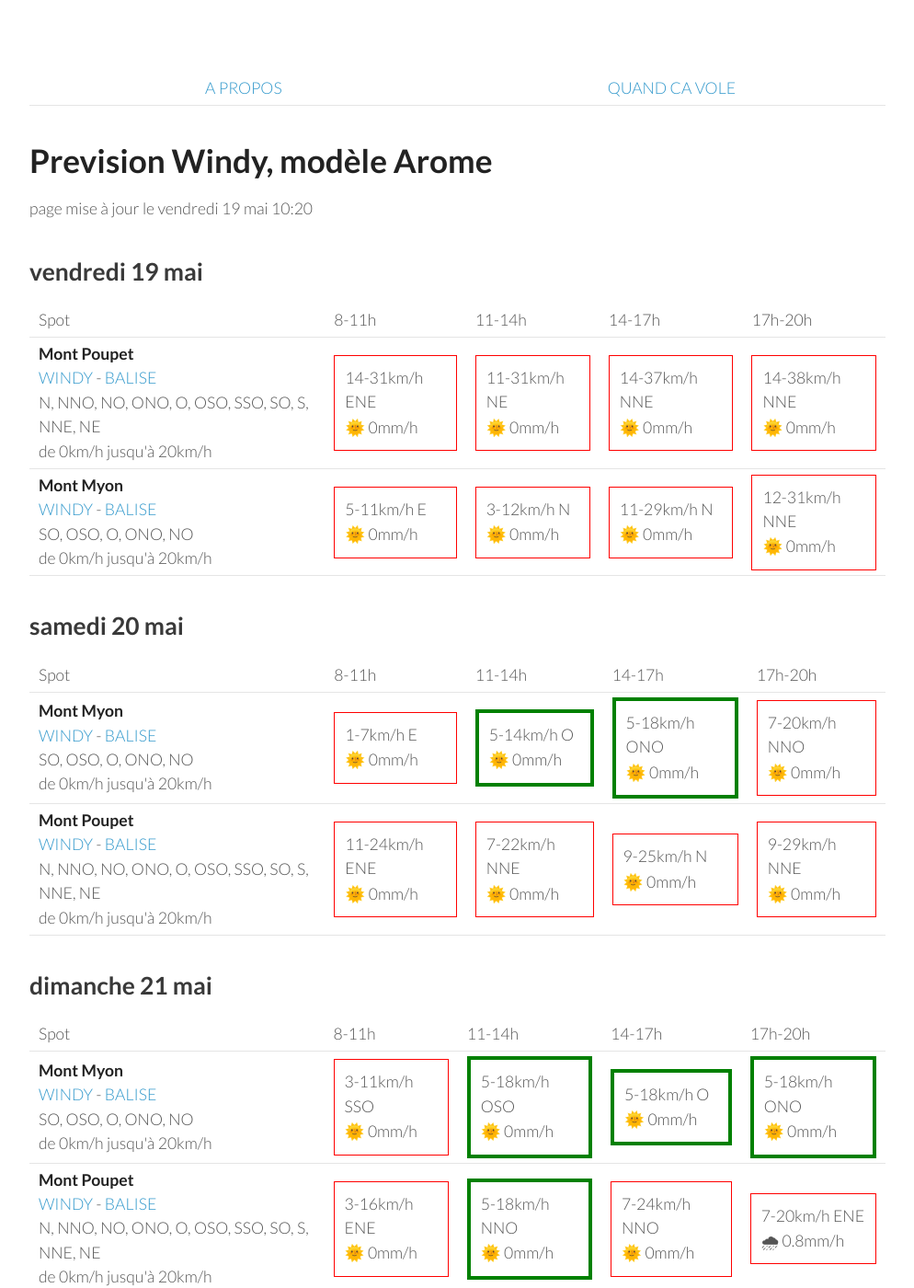
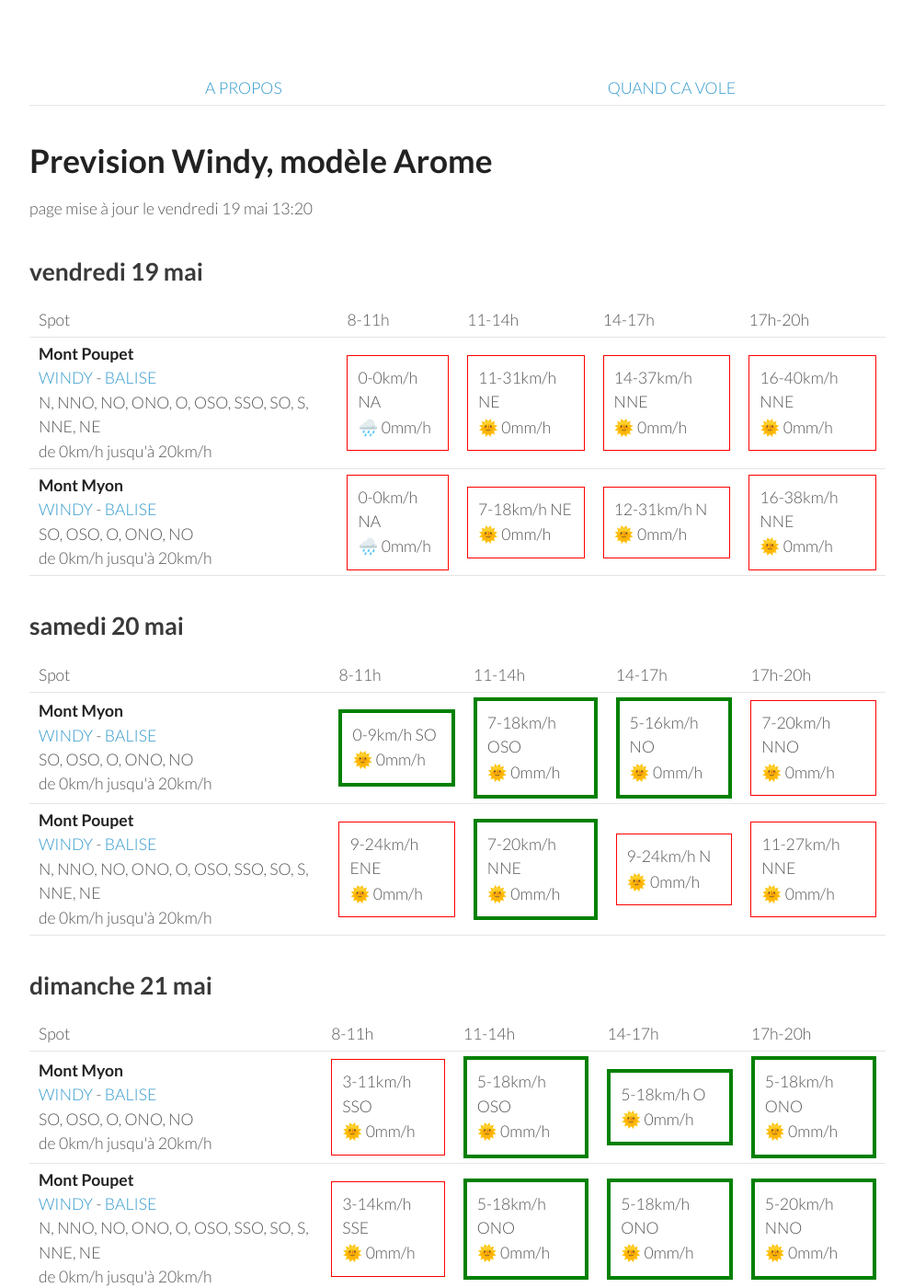
Before and after one commit to parapente-dans-le-nord/parapente-dans-le-nord.github.io, a Jekyll site: the page built from jura.markdown, in a window 1280 px wide and 1400 px high. Shown: the whole window at 92% size, without its empty margins (26-1020 px from the left). Built offline with Jekyll 4.4.1, drawn with Linux system fonts in a browser that asks for light colours; some of the changed text lies outside the part shown.

Commit message:
update index.markdown

```diff
--- a/jura.markdown
+++ b/jura.markdown
@@ -7,7 +7,7 @@ title:  "Tous les spots"
 {: .links}
 
 # Prevision Windy, modèle Arome
-page mise à jour le vendredi 19 mai 10:20
+page mise à jour le vendredi 19 mai 13:20
 
 ## vendredi 19 mai
 
@@ -24,21 +24,19 @@ page mise à jour le vendredi 19 mai 10:20
 <tr>
         <td><strong>Mont Poupet</strong><br><a href="https://windy.com/46.970/5.876?46.541,5.876,8">WINDY</a> - <span class=""><a href="http://www.balisemeteo.com/balise.php?idBalise=92">BALISE</a> </span><br> <span class="vent-favorable">N, NNO, NO, ONO, O, OSO, SSO, SO, S, NNE, NE</span><br><span class="force-vent">de 0km/h jusqu'à 20km/h</span> </td>
 
-            <td><div class="not-flyable"><p>14-31km/h ENE</p><p>🌞 0mm/h</p></div></td>
+            <td><div class="not-flyable"><p>0-0km/h NA</p><p>🌧️ 0mm/h</p></div></td>
             <td><div class="not-flyable"><p>11-31km/h NE</p><p>🌞 0mm/h</p></div></td>
             <td><div class="not-flyable"><p>14-37km/h NNE</p><p>🌞 0mm/h</p></div></td>
-            <td><div class="not-flyable"><p>14-38km/h NNE</p><p>🌞 0mm/h</p></div></td>
-
+            <td><div class="not-flyable"><p>16-40km/h NNE</p><p>🌞 0mm/h</p></div></td>
 
     </tr>
 <tr>
         <td><strong>Mont Myon</strong><br><a href="https://windy.com/46.331/5.397?45.898,5.394,8,m:eWoagj8">WINDY</a> - <span class=""><a href="http://www.balisemeteo.com/balise.php?idBalise=70">BALISE</a> </span><br> <span class="vent-favorable">SO, OSO, O, ONO, NO</span><br><span class="force-vent">de 0km/h jusqu'à 20km/h</span> </td>
 
-            <td><div class="not-flyable"><p>5-11km/h E</p><p>🌞 0mm/h</p></div></td>
-            <td><div class="not-flyable"><p>3-12km/h N</p><p>🌞 0mm/h</p></div></td>
-            <td><div class="not-flyable"><p>11-29km/h N</p><p>🌞 0mm/h</p></div></td>
-            <td><div class="not-flyable"><p>12-31km/h NNE</p><p>🌞 0mm/h</p></div></td>
-
+            <td><div class="not-flyable"><p>0-0km/h NA</p><p>🌧️ 0mm/h</p></div></td>
+            <td><div class="not-flyable"><p>7-18km/h NE</p><p>🌞 0mm/h</p></div></td>
+            <td><div class="not-flyable"><p>12-31km/h N</p><p>🌞 0mm/h</p></div></td>
+            <td><div class="not-flyable"><p>16-38km/h NNE</p><p>🌞 0mm/h</p></div></td>
 
     </tr>
 
@@ -60,9 +58,9 @@ page mise à jour le vendredi 19 mai 10:20
 <tr>
         <td><strong>Mont Myon</strong><br><a href="https://windy.com/46.331/5.397?45.898,5.394,8,m:eWoagj8">WINDY</a> - <span class=""><a href="http://www.balisemeteo.com/balise.php?idBalise=70">BALISE</a> </span><br> <span class="vent-favorable">SO, OSO, O, ONO, NO</span><br><span class="force-vent">de 0km/h jusqu'à 20km/h</span> </td>
 
-            <td><div class="not-flyable"><p>1-7km/h E</p><p>🌞 0mm/h</p></div></td>
-            <td><div class="flyable"><p>5-14km/h O</p><p>🌞 0mm/h</p></div></td>
-            <td><div class="flyable"><p>5-18km/h ONO</p><p>🌞 0mm/h</p></div></td>
+            <td><div class="flyable"><p>0-9km/h SO</p><p>🌞 0mm/h</p></div></td>
+            <td><div class="flyable"><p>7-18km/h OSO</p><p>🌞 0mm/h</p></div></td>
+            <td><div class="flyable"><p>5-16km/h NO</p><p>🌞 0mm/h</p></div></td>
             <td><div class="not-flyable"><p>7-20km/h NNO</p><p>🌞 0mm/h</p></div></td>
 
 
@@ -70,10 +68,10 @@ page mise à jour le vendredi 19 mai 10:20
 <tr>
         <td><strong>Mont Poupet</strong><br><a href="https://windy.com/46.970/5.876?46.541,5.876,8">WINDY</a> - <span class=""><a href="http://www.balisemeteo.com/balise.php?idBalise=92">BALISE</a> </span><br> <span class="vent-favorable">N, NNO, NO, ONO, O, OSO, SSO, SO, S, NNE, NE</span><br><span class="force-vent">de 0km/h jusqu'à 20km/h</span> </td>
 
-            <td><div class="not-flyable"><p>11-24km/h ENE</p><p>🌞 0mm/h</p></div></td>
-            <td><div class="not-flyable"><p>7-22km/h NNE</p><p>🌞 0mm/h</p></div></td>
-            <td><div class="not-flyable"><p>9-25km/h N</p><p>🌞 0mm/h</p></div></td>
-            <td><div class="not-flyable"><p>9-29km/h NNE</p><p>🌞 0mm/h</p></div></td>
+            <td><div class="not-flyable"><p>9-24km/h ENE</p><p>🌞 0mm/h</p></div></td>
+            <td><div class="flyable"><p>7-20km/h NNE</p><p>🌞 0mm/h</p></div></td>
+            <td><div class="not-flyable"><p>9-24km/h N</p><p>🌞 0mm/h</p></div></td>
+            <td><div class="not-flyable"><p>11-27km/h NNE</p><p>🌞 0mm/h</p></div></td>
 
 
     </tr>
@@ -106,10 +104,10 @@ page mise à jour le vendredi 19 mai 10:20
 <tr>
         <td><strong>Mont Poupet</strong><br><a href="https://windy.com/46.970/5.876?46.541,5.876,8">WINDY</a> - <span class=""><a href="http://www.balisemeteo.com/balise.php?idBalise=92">BALISE</a> </span><br> <span class="vent-favorable">N, NNO, NO, ONO, O, OSO, SSO, SO, S, NNE, NE</span><br><span class="force-vent">de 0km/h jusqu'à 20km/h</span> </td>
 
-            <td><div class="not-flyable"><p>3-16km/h ENE</p><p>🌞 0mm/h</p></div></td>
-            <td><div class="flyable"><p>5-18km/h NNO</p><p>🌞 0mm/h</p></div></td>
-            <td><div class="not-flyable"><p>7-24km/h NNO</p><p>🌞 0mm/h</p></div></td>
-            <td><div class="not-flyable"><p>7-20km/h ENE</p><p>🌧 0.8mm/h</p></div></td>
+            <td><div class="not-flyable"><p>3-14km/h SSE</p><p>🌞 0mm/h</p></div></td>
+            <td><div class="flyable"><p>5-18km/h ONO</p><p>🌞 0mm/h</p></div></td>
+            <td><div class="flyable"><p>5-18km/h ONO</p><p>🌞 0mm/h</p></div></td>
+            <td><div class="flyable"><p>5-20km/h NNO</p><p>🌞 0mm/h</p></div></td>
 
 
     </tr>
@@ -132,10 +130,10 @@ page mise à jour le vendredi 19 mai 10:20
 <tr>
         <td><strong>Mont Poupet</strong><br><a href="https://windy.com/46.970/5.876?46.541,5.876,8">WINDY</a> - <span class=""><a href="http://www.balisemeteo.com/balise.php?idBalise=92">BALISE</a> </span><br> <span class="vent-favorable">N, NNO, NO, ONO, O, OSO, SSO, SO, S, NNE, NE</span><br><span class="force-vent">de 0km/h jusqu'à 20km/h</span> </td>
 
-            <td><div class="flyable"><p>7-16km/h SSO</p><p>🌞 0mm/h</p></div></td>
-            <td><div class="flyable"><p>7-18km/h O</p><p>🌧 0.2mm/h</p></div></td>
-            <td><div class="flyable"><p>3-20km/h ONO</p><p>🌧 0.4mm/h</p></div></td>
-            <td><div class="flyable"><p>5-20km/h NNE</p><p>🌧 0.3mm/h</p></div></td>
+            <td><div class="flyable"><p>3-11km/h SO</p><p>🌞 0mm/h</p></div></td>
+            <td><div class="flyable"><p>5-18km/h ONO</p><p>🌧 0.2mm/h</p></div></td>
+            <td><div class="flyable"><p>5-20km/h NNO</p><p>🌧 1.2mm/h</p></div></td>
+            <td><div class="not-flyable"><p>9-24km/h N</p><p>🌧 1.2mm/h</p></div></td>
 
 
     </tr>
@@ -168,10 +166,10 @@ page mise à jour le vendredi 19 mai 10:20
 <tr>
         <td><strong>Mont Poupet</strong><br><a href="https://windy.com/46.970/5.876?46.541,5.876,8">WINDY</a> - <span class=""><a href="http://www.balisemeteo.com/balise.php?idBalise=92">BALISE</a> </span><br> <span class="vent-favorable">N, NNO, NO, ONO, O, OSO, SSO, SO, S, NNE, NE</span><br><span class="force-vent">de 0km/h jusqu'à 20km/h</span> </td>
 
-            <td><div class="flyable"><p>3-11km/h ONO</p><p>🌞 0mm/h</p></div></td>
-            <td><div class="flyable"><p>5-16km/h NO</p><p>🌧 0.3mm/h</p></div></td>
-            <td><div class="not-flyable"><p>9-22km/h N</p><p>🌧 0.6mm/h</p></div></td>
-            <td><div class="not-flyable"><p>7-24km/h NNE</p><p>🌧 1.8mm/h</p></div></td>
+            <td><div class="flyable"><p>5-14km/h NNE</p><p>🌞 0mm/h</p></div></td>
+            <td><div class="not-flyable"><p>12-29km/h NNE</p><p>🌧 0.3mm/h</p></div></td>
+            <td><div class="not-flyable"><p>14-33km/h NNE</p><p>🌧 1mm/h</p></div></td>
+            <td><div class="not-flyable"><p>14-38km/h NNE</p><p>🌧 0.7mm/h</p></div></td>
 
 
     </tr>
@@ -202,6 +200,16 @@ page mise à jour le vendredi 19 mai 10:20
       <td>17h-20h</td>
     </tr>
 <tr>
+        <td><strong>Mont Poupet</strong><br><a href="https://windy.com/46.970/5.876?46.541,5.876,8">WINDY</a> - <span class=""><a href="http://www.balisemeteo.com/balise.php?idBalise=92">BALISE</a> </span><br> <span class="vent-favorable">N, NNO, NO, ONO, O, OSO, SSO, SO, S, NNE, NE</span><br><span class="force-vent">de 0km/h jusqu'à 20km/h</span> </td>
+
+            <td><div class="not-flyable"><p>12-27km/h NNE</p><p>🌞 0mm/h</p></div></td>
+            <td><div class="not-flyable"><p>14-33km/h NNE</p><p>🌞 0mm/h</p></div></td>
+            <td><div class="not-flyable"><p>16-37km/h NNE</p><p>🌞 0mm/h</p></div></td>
+            <td><div class="not-flyable"><p>16-38km/h NNE</p><p>🌞 0mm/h</p></div></td>
+
+
+    </tr>
+<tr>
         <td><strong>Mont Myon</strong><br><a href="https://windy.com/46.331/5.397?45.898,5.394,8,m:eWoagj8">WINDY</a> - <span class=""><a href="http://www.balisemeteo.com/balise.php?idBalise=70">BALISE</a> </span><br> <span class="vent-favorable">SO, OSO, O, ONO, NO</span><br><span class="force-vent">de 0km/h jusqu'à 20km/h</span> </td>
 
             <td><div class="not-flyable"><p>5-14km/h N</p><p>🌞 0mm/h</p></div></td>
```
